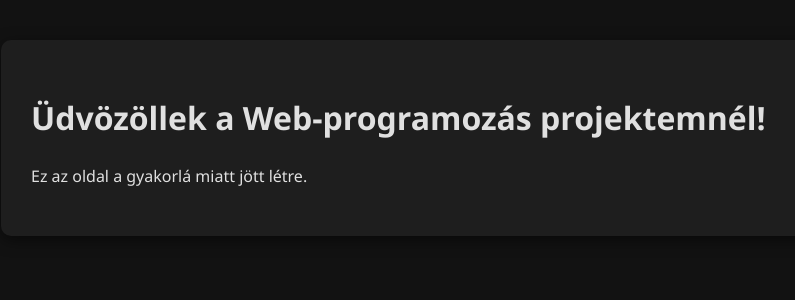
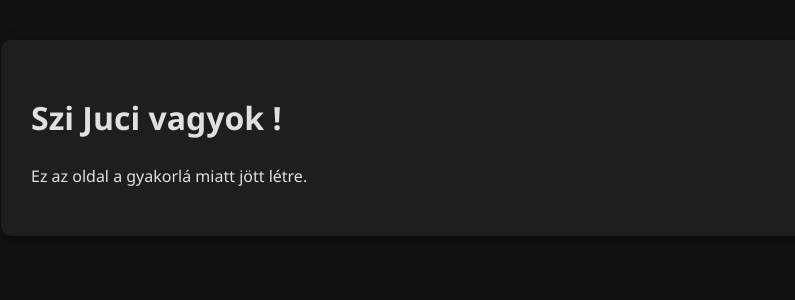
Before and after one commit to Szabi82/Web_gyak, a PHP site: page / in a window 1280 px wide. Shown: the part 165-465 px from the top of the page, without its empty margins (109-904 px from the left). Run offline with PHP 8.4, Linux system fonts and the light colour scheme.

Commit message:
Update index.php

```diff
--- a/index.php
+++ b/index.php
@@ -1,6 +1,6 @@
 <?php include('header.php'); ?>
 <div class="content-block">
-    <h1>Üdvözöllek a Web-programozás projektemnél!</h1>
+    <h1>Szi Juci vagyok !</h1>
     <p>Ez az oldal a gyakorlá miatt jött létre.</p>
 </div>
 </body>
```
